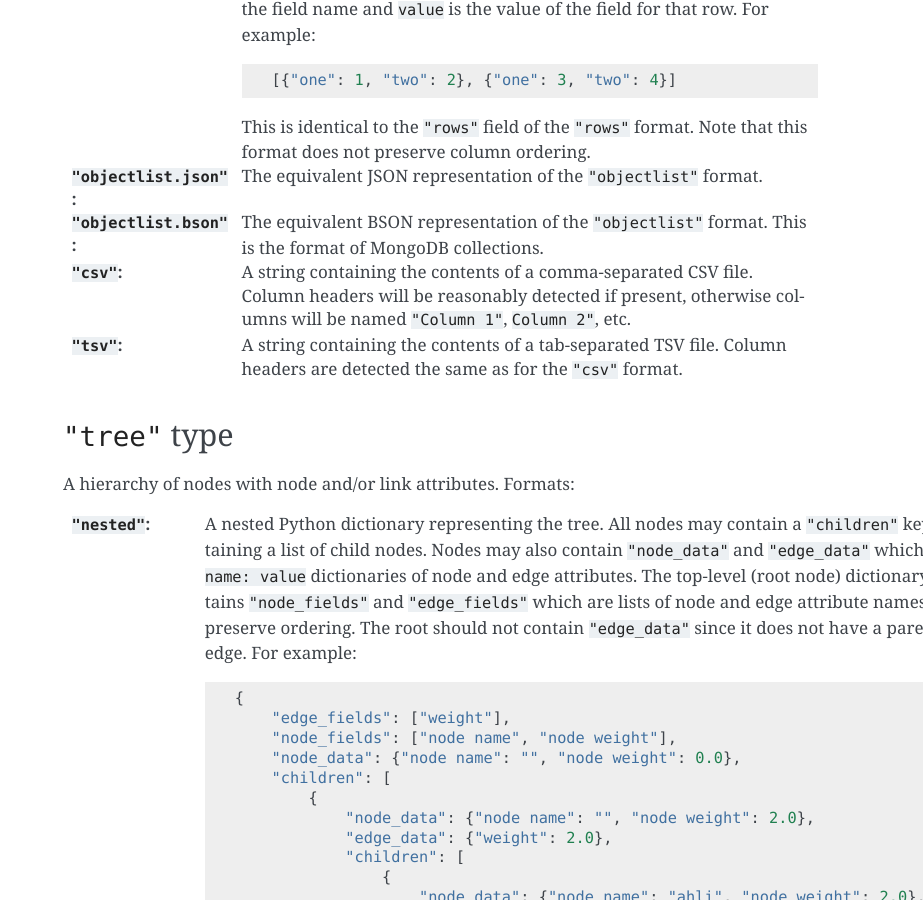
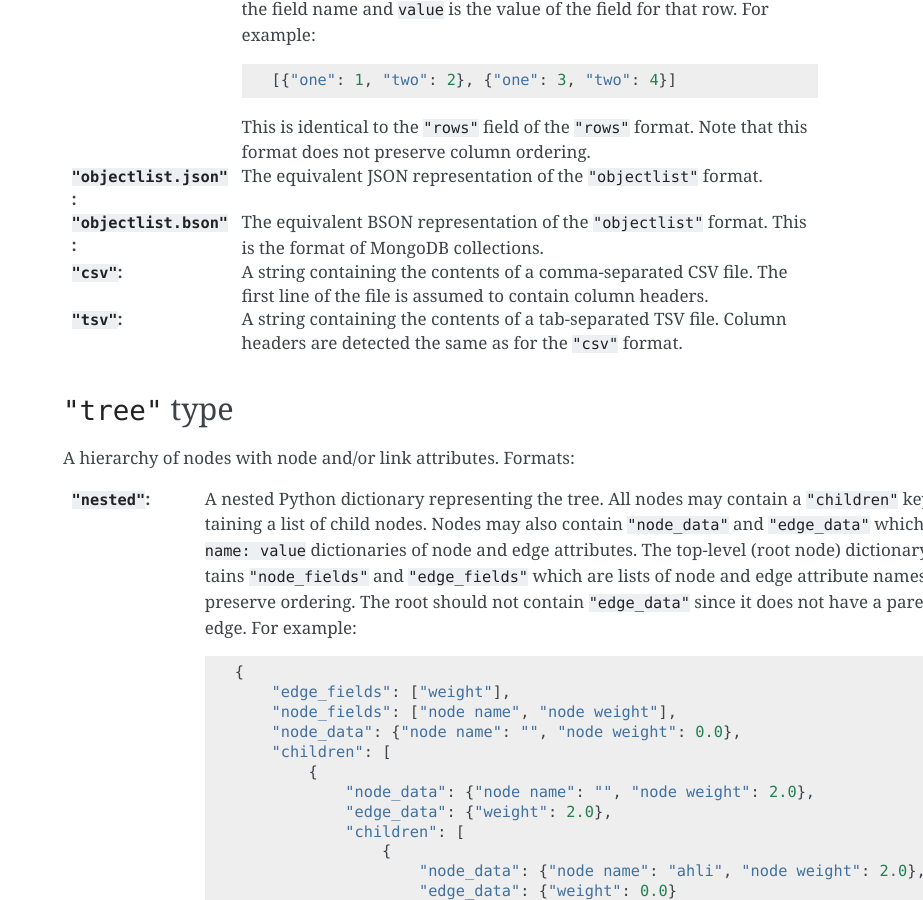
Before and after one commit to girder/girder_worker, a Sphinx documentation site: the page built from docs/types-and-formats.rst, in a window 1280 px wide and 900 px high, scrolled down 1738 px. Shown: the whole window, without its empty margins (357-1280 px from the left). Built offline with Sphinx 7.4.7, drawn with Linux system fonts in a browser that asks for light colours.

Commit message:
Update documentation for csv files

```diff
--- a/docs/types-and-formats.rst
+++ b/docs/types-and-formats.rst
@@ -91,8 +91,7 @@ A list of rows with ordered, named column attributes. Formats:
     ``"objectlist"`` format. This is the format of MongoDB collections.
 
 :``"csv"``: A string containing the contents of a comma-separated CSV file.
-    Column headers will be reasonably detected if present, otherwise
-    columns will be named ``"Column 1"``, ``Column 2"``, etc.
+    The first line of the file is assumed to contain column headers.
 
 :``"tsv"``: A string containing the contents of a tab-separated TSV file.
     Column headers are detected the same as for the ``"csv"`` format.
```
